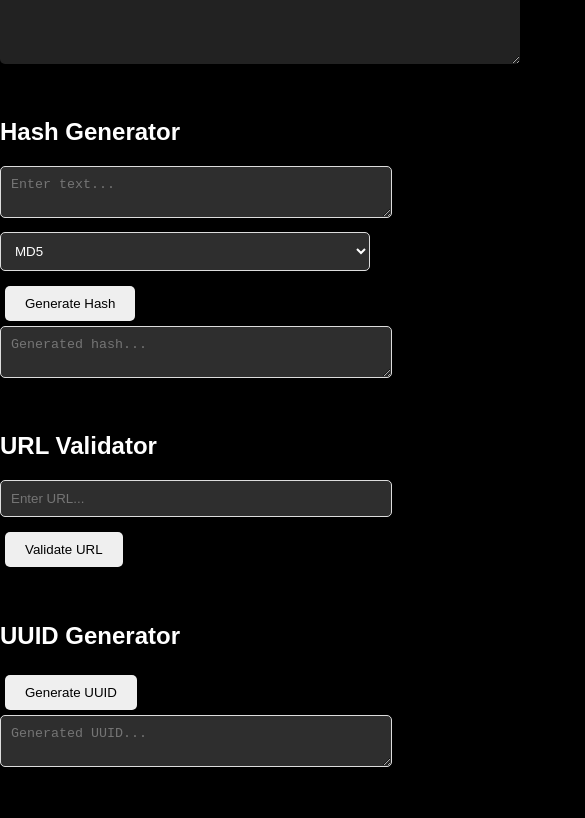
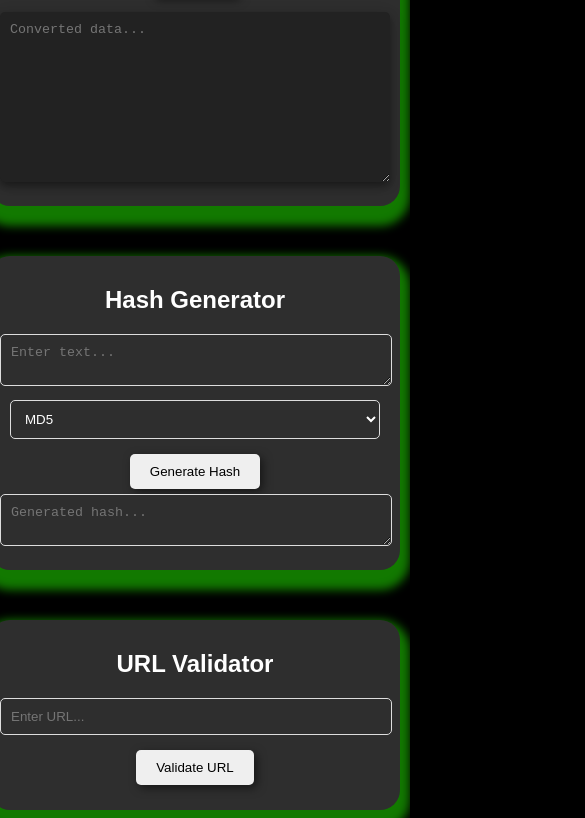
Before and after one commit to WolfSilver0509/ToolBox-dev, a website: page pages/fullstack.html in a window 390 px wide. Shown: the part 1182-2000 px from the top of the page, 585 px wide, since content can reach past the window. Before the commit the page ends 1963 px from the top, so only its background shows below. Drawn offline with nearby package versions, Linux system fonts and the light colour scheme.

Commit message:
feauture fullstack page

```diff
--- a/pages/fullstack.html
+++ b/pages/fullstack.html
@@ -11,7 +11,7 @@
         <h1>Full Stack Tools</h1>
         <nav>
             <ul>
-                <li><a href="index.html">Home</a></li>
+                <li><a href="../index.html">Home</a></li>
                 <li><a href="github.html">GitHub Tools</a></li>
                 <li><a href="fullstack.html">Full Stack Tools</a></li>
                 <li><a href="frontend.html">Frontend Tools</a></li>
@@ -36,7 +36,7 @@
     </section>
 
     <!-- Format Converter Section -->
-    <section id="formatConverter">
+    <section id="formatConverter" class="cardSection">
         <h2>Format Converter</h2>
         <textarea id="inputData" placeholder="Enter data here..."></textarea>
         <select id="inputFormat">
@@ -54,7 +54,7 @@
     </section>
 
     <!-- Hash Generator Section -->
-    <section id="hashGenerator">
+    <section id="hashGenerator" class="cardSection">
         <h2>Hash Generator</h2>
         <textarea id="hashInput" placeholder="Enter text..."></textarea>
         <select id="hashType">
@@ -66,7 +66,7 @@
     </section>
 
     <!-- URL Validator Section -->
-    <section id="urlValidator">
+    <section id="urlValidator" class="cardSection">
         <h2>URL Validator</h2>
         <input type="text" id="urlInput" placeholder="Enter URL...">
         <button id="validateUrlBtn">Validate URL</button>
@@ -74,7 +74,7 @@
     </section>
 
     <!-- UUID Generator Section -->
-    <section id="uuidGenerator">
+    <section id="uuidGenerator" class="cardSection">
         <h2>UUID Generator</h2>
         <button id="generateUuidBtn">Generate UUID</button>
         <textarea id="uuidOutput" placeholder="Generated UUID..."></textarea>
--- a/styles.css
+++ b/styles.css
@@ -3,10 +3,10 @@ body {
   background-color: #000;
   display: flex;
   flex-direction: column;
-  height: 100vh;
+  align-items: center; /* Center the content horizontally */
   margin: 0;
+  padding: 20px 0; /* Add vertical padding */
 }
-
 
 .container {
   width: 90%;
@@ -15,14 +15,19 @@ body {
   padding: 20px;
   border-radius: 10px;
   box-shadow: 0 0 10px rgba(0, 0, 0, 0.5);
+  margin-bottom: 20px; /* Add space between container and next element */
 }
 
 .cardSection {
-border-radius: 20px;
-background-color: #2e2e2e;
-box-shadow: 0 10px 10px rgba(3, 194, 102, 0.5)0.5;
-height: 800px;
-width: 600px;
+  border-radius: 20px;
+  background-color: #2e2e2e;
+  box-shadow: 0 10px 10px 10px rgba(36, 241, 0, 0.5);
+  width: 100%;
+  max-width: 600px;
+  padding: 20px;
+  margin: 30px;
+  margin-bottom: 20px; /* Add space between sections */
+  text-align: center; /* Center text inside card sections */
 }
 
 h1 {
@@ -58,9 +63,10 @@ nav ul li a:hover {
 section {
   margin-bottom: 20px;
   color: #fff;
+  text-align: center; /* Center text inside sections */
 }
 
-textarea, input[type="text"], select {
+textarea, input[type="text"], input[type="password"], select {
   width: calc(100% - 20px);
   padding: 10px;
   margin-bottom: 10px;
@@ -88,7 +94,6 @@ button:hover {
   background-color: #000;
   color: #020101;
   box-shadow: 0 0 5px #100a0a, 0 0 10px #090606, 0 0 15px #fff;
-  box-shadow: 3px 3px 10px rgba(0, 0, 0, 0.5);
 }
 
 .neon-button:hover {
@@ -155,7 +160,8 @@ button:hover {
 #dbConnectionForm input,
 #dbConnectionForm button,
 #outputData {
-  width: 500px;
+  width: 100%;
+  max-width: 500px;
   padding: 10px;
   margin: 10px 0;
   border: none;
@@ -188,3 +194,29 @@ button:hover {
   height: 150px;
   box-shadow: 0 4px 8px rgba(0, 0, 0, 0.4), 0 6px 20px rgba(0, 0, 0, 0.1);
 }
+
+/* Responsive design */
+@media (max-width: 1024px) {
+  .container, .cardSection {
+    width: 90%;
+  }
+
+  #dbConnectionForm input,
+  #dbConnectionForm button,
+  #outputData {
+    width: calc(100% - 20px);
+  }
+}
+
+@media (max-width: 768px) {
+  .container, .cardSection {
+    width: 100%;
+    padding: 10px;
+  }
+
+  #dbConnectionForm input,
+  #dbConnectionForm button,
+  #outputData {
+    width: calc(100% - 20px);
+  }
+}
```
